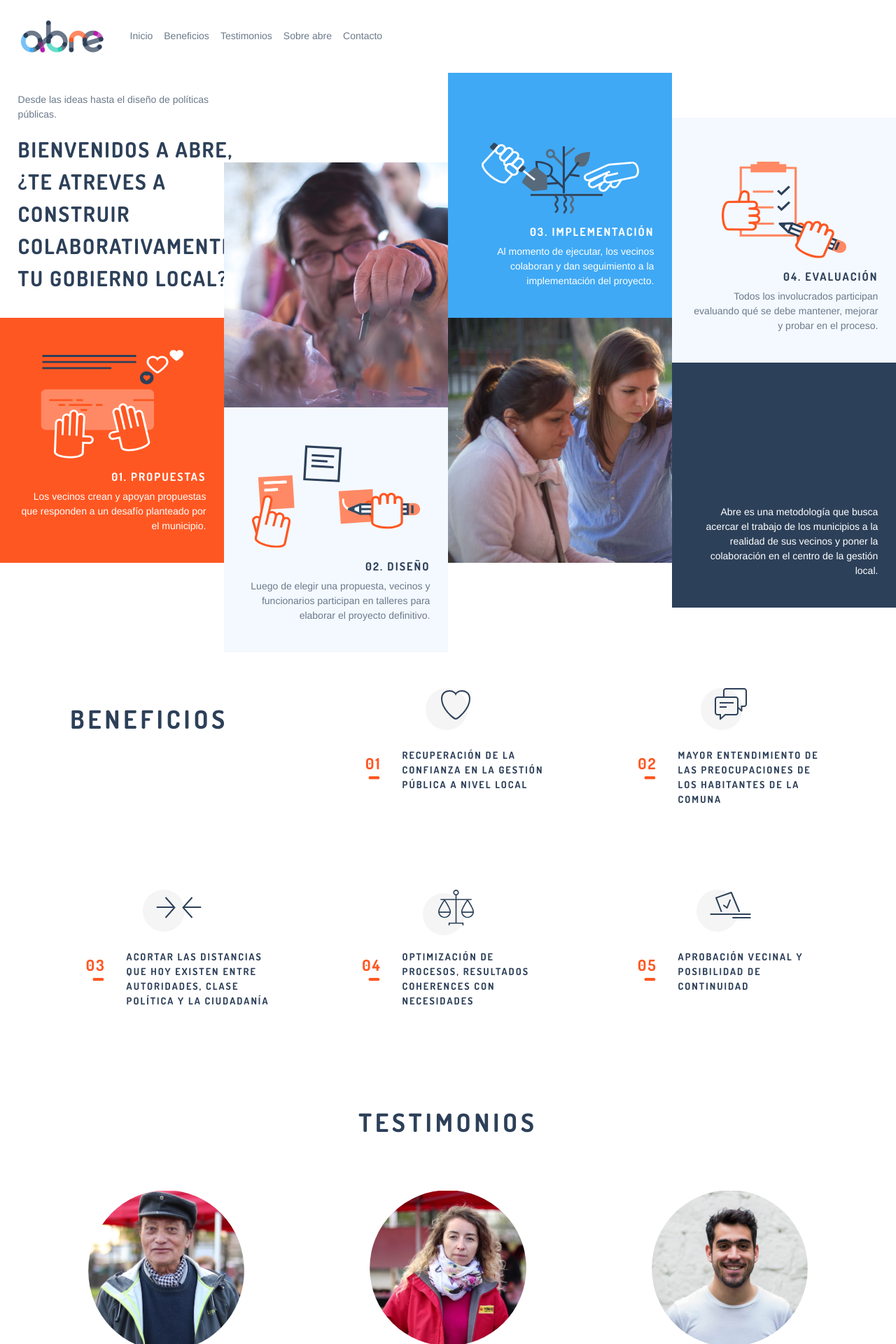
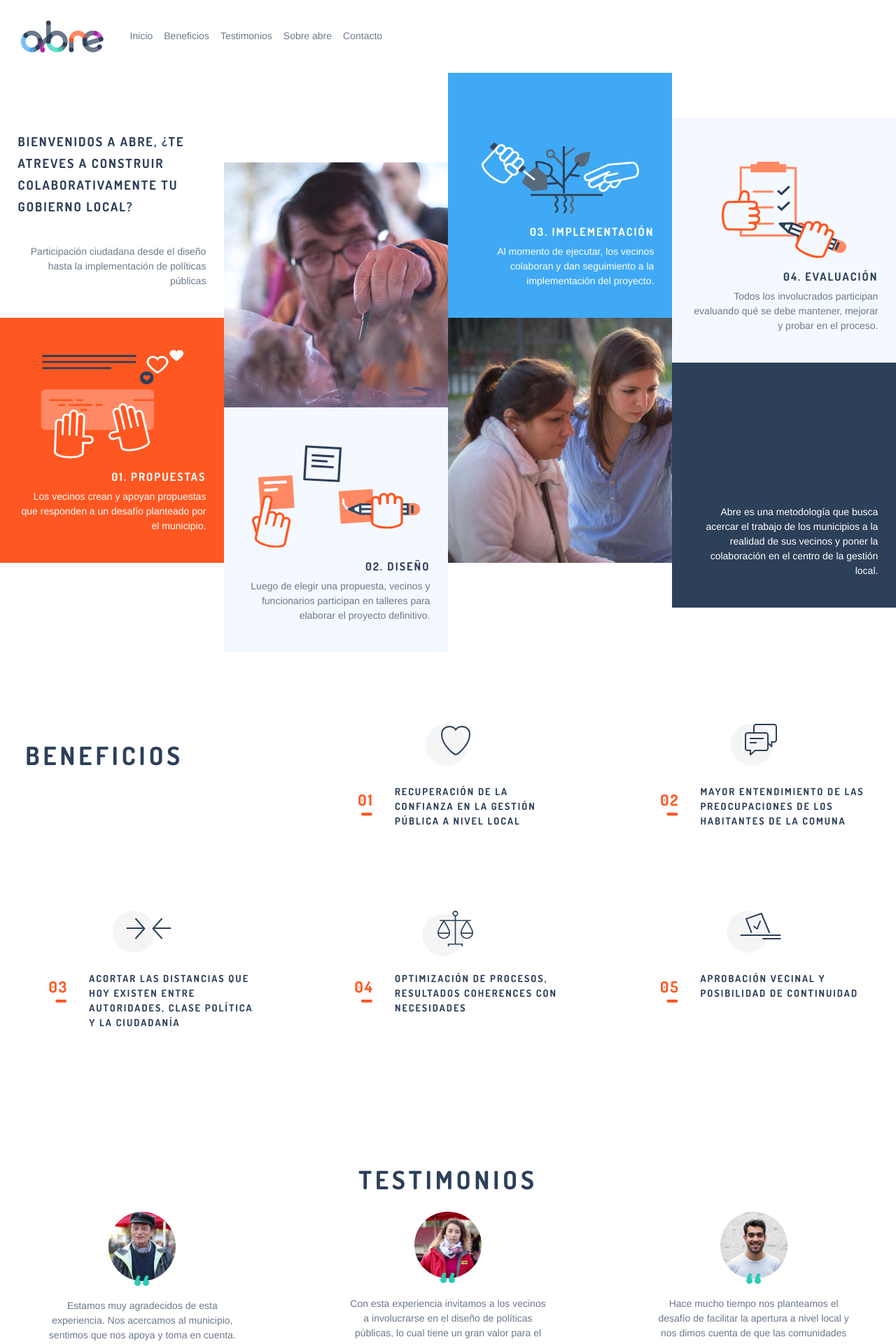
Before and after one commit to ciudadanointeligente/abre.tumunicipio, a Jekyll site: the page built from index.md, in a window 1280 px wide. Shown: the top 1920 px of the page at 70% size. Built offline with Jekyll 4.4.1, drawn with Linux system fonts in a browser that asks for light colours; nearby versions of some CDN libraries.

Commit message:
Testimonials style

```diff
--- a/_includes/hero.html
+++ b/_includes/hero.html
@@ -2,8 +2,8 @@
   <div class="col-xs-12 col-sm-6 col-md-3 col-lg-3">
     <div class="box">
       <div class="box-text">
-        <p>Desde las ideas hasta el diseño de políticas públicas.</p>
         <h1 class="hero">Bienvenidos a Abre, ¿te atreves a construir colaborativamente tu gobierno local?</h1>
+        <p class="text-right">Participación ciudadana desde el diseño hasta la implementación de políticas públicas</p>
       </div>
     </div>
     <div class="box bg-orange text-center">
--- a/_includes/testimonials.html
+++ b/_includes/testimonials.html
@@ -1,34 +1,37 @@
-<section class="padding" id="testimonios">
+<section id="testimonios">
 
     <h2 class="text-center">Testimonios </h2>
 
   <div class="row">
 
     <div class="col-12 col-md-4 padding-sides">
-      <div class="text-center">
-        <img class="img-responsive img-fluid padding rounded-circle" src="{{ site.baseurl }}/assets/img/testimonials/juanbalboa.jpg" alt="Juan Balboa" >
+      <div class="text-center testimonial-img">
+        <img class="img-responsive img-fluid rounded-circle" src="{{ site.baseurl }}/assets/img/testimonials/juanbalboa.jpg" alt="Juan Balboa" >
       </div>
       <p class="text-center padding-sides"> Estamos muy agradecidos de esta experiencia. Nos acercamos al municipio, sentimos que nos apoya y toma en cuenta. </p>
-      <p class="small text-center"> Juan Balboa </p>
+      <h2 class="green text-center underscore">_</h2>
+      <div class="small text-center"> Juan Balboa </div>
       <p class="text-center detail"> Vecino Peñalolen </p>
     </div>
 
     <div class="col-12 col-md-4 padding-sides">
-      <div class="text-center">
-        <img class="img-responsive img-fluid padding rounded-circle" src="{{ site.baseurl }}/assets/img/testimonials/suigin.jpg" alt="Sui-Gin Acevedo" >
+      <div class="text-center testimonial-img">
+        <img class="img-responsive img-fluid rounded-circle" src="{{ site.baseurl }}/assets/img/testimonials/suigin.jpg" alt="Sui-Gin Acevedo" >
       </div>
       <p class="text-center padding-sides"> Con esta experiencia invitamos a los vecinos a involucrarse en el diseño de políticas públicas, lo cual tiene un gran valor para el municipio. </p>
-      <p class="small text-center"> Sui-Gin Acevedo </p>
+      <h2 class="green text-center underscore">_</h2>
+      <div class="small text-center"> Sui-Gin Acevedo </div>
       <p class="text-center detail"> Funcionaria municipal, Peñalolen </p>
 
     </div>
 
     <div class="col-12 col-md-4 padding-sides">
-      <div class="text-center">
-        <img class="img-responsive img-fluid padding rounded-circle" src="{{ site.baseurl }}/assets/img/testimonials/manuel.jpg" alt="Manuel Barros" >
+      <div class="text-center testimonial-img">
+        <img class="img-responsive img-fluid rounded-circle" src="{{ site.baseurl }}/assets/img/testimonials/manuel.jpg" alt="Manuel Barros" >
       </div>
       <p class="text-center padding-sides"> Hace mucho tiempo nos planteamos el desafío de facilitar la apertura a nivel local y nos dimos cuenta de que las comunidades necesitan espacios para involucrarse y ser parte de la toma de decisiones.</p>
-      <p class="small text-center"> Manuel Barros </p>
+      <h2 class="green text-center underscore">_</h2>
+      <div class="small text-center"> Manuel Barros </div>
       <p class="text-center detail"> Ciudadano Inteligente </p>
     </div>
 
--- a/_sass/_variables.scss
+++ b/_sass/_variables.scss
@@ -1,6 +1,7 @@
 // Paleta abre
 $light-blue: #3FA9F5;
 $orange: #FF5722;
+$green: #29CDB5;
 $light-orange: #FF8964;
 $gray-one: #2D4059;
 $gray-two: #6C798A;
--- a/assets/css/main.scss
+++ b/assets/css/main.scss
@@ -21,11 +21,12 @@ body {
 }
 
 h1.hero {
-  font-size: 30px;
+  font-size: 18px;
   letter-spacing: 2px;
-  line-height: 46px;
+  line-height: 31px;
   text-transform: uppercase;
   font-family: $dosis-font;
+  margin-bottom: 3vw;
 }
 
 h2 {
@@ -116,6 +117,10 @@ hr {
   color: $orange;
 }
 
+.green {
+  color: $green;
+}
+
 a:hover {
     color: $orange;
 }
@@ -160,11 +165,6 @@ a:hover {
   padding-right: 3vw;
 }
 
-section {
-  padding-right: 5vw;
-  padding-left: 5vw;
-}
-
 .num {
   position: relative;
   margin-top: 10px;
@@ -177,6 +177,10 @@ section {
     right: 17px;
     font-size: 39px;
   }
+}
+
+section {
+    padding: 4vw 0;
 }
 
 // Hero
@@ -234,3 +238,22 @@ section {
     margin-bottom: 2vw;
     height: 60px;
 }
+
+// Testimonials
+
+.testimonial-img {
+    width: 96px;
+    margin: 0 auto 2vw;
+    position: relative;
+    &::after {
+      content: url('../img/quote.svg');
+      position: absolute;
+      bottom: -13px;
+      left: 37px;
+    }
+}
+
+h2.underscore {
+    line-height: 0px;
+    margin: 0 0 30px;
+}
```
Also changed, not shown: assets/img/quote.svg (added).
